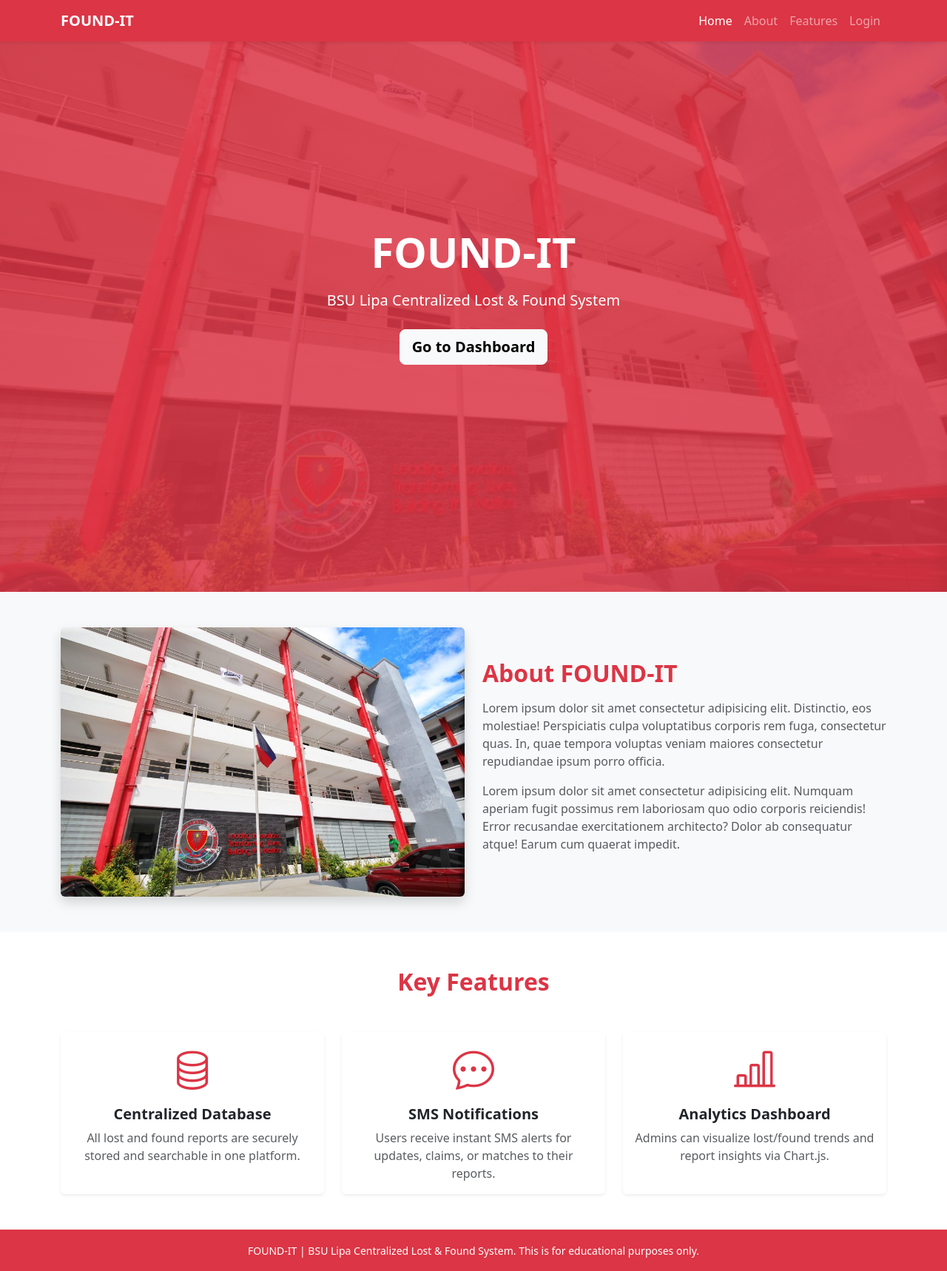
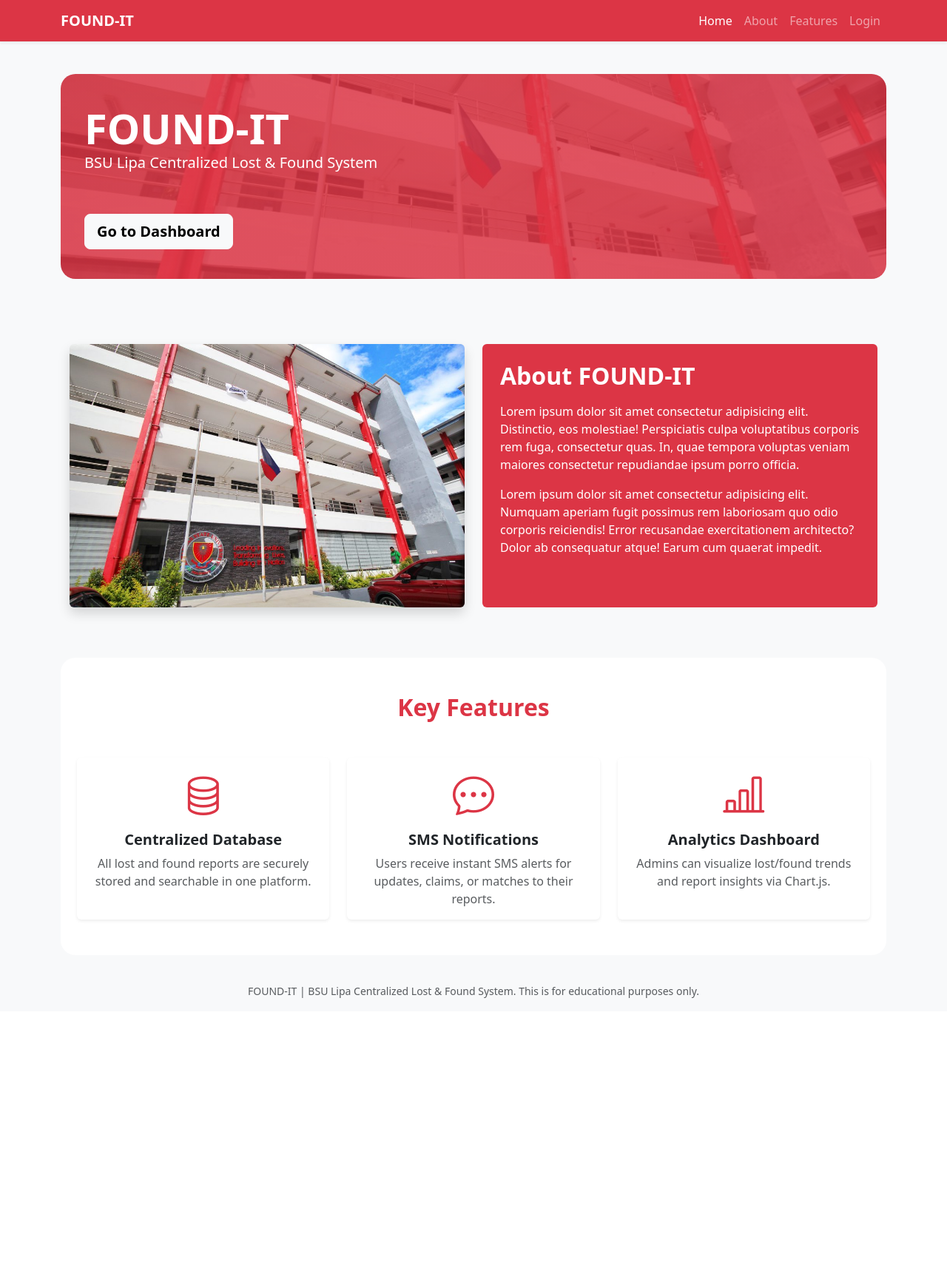
Before and after one commit to JROMEEEE/FOUND-IT-2025, a PHP site: page / in a window 1280 px wide. Shown: the whole page at 74% size. After the commit the page ends 1349 px from the top, so only its background shows below. Run offline with PHP 8.4, Linux system fonts and the light colour scheme.

Commit message:
Dashboard style

```diff
--- a/index.php
+++ b/index.php
@@ -27,37 +27,48 @@
     </div>
   </nav>
 
+  <div class="container mt-5">
+
   <!-- HERO -->
-  <section id="home" class="d-flex align-items-center text-center text-white" style="height:100vh; background: linear-gradient(rgba(220,53,69,0.85), rgba(220,53,69,0.85)), url('assets/bsulipa.jpg') center/cover no-repeat;">
+<section id="home" class=" hero-box  text-left text-white" style=  "background: linear-gradient(rgba(220,53,69,0.85), rgba(220,53,69,0.85)), url('assets/bsulipa.jpg') center/cover no-repeat;">
     <div class="container">
-      <h1 class="display-4 fw-bold mb-3">FOUND-IT</h1>
+      <h1 class="display-4 fw-bold mb-2">FOUND-IT</h1>
       <p class="lead mb-4">BSU Lipa Centralized Lost & Found System</p>
-      <a href="accounts/login.php" class="btn btn-light btn-lg fw-semibold">Go to Dashboard</a>
+      <a href="accounts/login.php" class="btn btn-light btn-lg fw-semibold" style="margin-top: 30px;">Go to Dashboard</a>
     </div>
 </section>
 
 <!-- ABOUT -->
 <section id="about" class="py-5">
   <div class="container">
-      <div class="row align-items-center">
+      <div class="row">
+
+        <!-- Image Column -->
         <div class="col-md-6 mb-4 mb-md-0">
           <img src="assets/bsulipa.jpg" class="img-fluid rounded shadow" alt="Lost and Found">
         </div>
+
+        <!-- Text Column (Red Box) -->
         <div class="col-md-6">
-          <h2 class="fw-bold mb-3 text-danger">About FOUND-IT</h2>
-          <p class="text-muted">
+          <div class="about-text p-4 rounded bg-danger h-100">
+            <h2 class="fw-bold mb-3 text-white">About FOUND-IT</h2>
+            <p class="text-white">
               Lorem ipsum dolor sit amet consectetur adipisicing elit. Distinctio, eos molestiae! Perspiciatis culpa voluptatibus corporis rem fuga, consectetur quas. In, quae tempora voluptas veniam maiores consectetur repudiandae ipsum porro officia.
             </p>
-          <p class="text-muted">
+            <p class="text-white">
               Lorem ipsum dolor sit amet consectetur adipisicing elit. Numquam aperiam fugit possimus rem laboriosam quo odio corporis reiciendis! Error recusandae exercitationem architecto? Dolor ab consequatur atque! Earum cum quaerat impedit.
             </p>
+          </div>
+
+
       </div>
     </div>
   </div>
 </section>
 
+
   <!-- FEATURES -->
-  <section id="features" class="py-5 bg-white">
+  <section id="features" class="py-5 bg-white features-box">
     <div class="container text-center">
       <h2 class="fw-bold text-danger mb-5">Key Features</h2>
       <div class="row g-4">
@@ -99,6 +110,7 @@
       </div>
     </div>
   </section>
+  </div>
 
   <!-- Contact Section
   <section id="contact" class="py-5 bg-light">
@@ -126,7 +138,7 @@
   </section> -->
 
   <!-- FOOTER -->
-  <footer class="bg-danger text-white text-center py-3">
+  <footer class=" text-muted text-center py-3">
     <div class="container">
       <small>FOUND-IT | BSU Lipa Centralized Lost & Found System. This is for educational purposes only.</small>
     </div>
--- a/styles.css
+++ b/styles.css
@@ -0,0 +1,40 @@
+/* HERO SMALL BANNER */
+.hero-box {
+  background: linear-gradient(rgba(220,53,69,0.85), rgba(220,53,69,0.85)),
+              url('assets/bsulipa.jpg') center/cover no-repeat;
+  padding: 40px 20px;          /* banner height */
+  border-radius: 20px;         /* rounded corners */
+  max-width: 100%;            /* width of the banner */
+  margin: 40px auto;
+  margin-top: 100px;
+
+}
+
+.hero-box p {
+  margin-top: -10px;   /* move upward */
+
+}
+
+.about-box{
+ border-radius: 20px;
+ background: linear-gradient(rgba(220,53,69,0.85), rgba(220,53,69,0.85)),
+              url('assets/bsulipa.jpg') center/cover no-repeat;
+}
+
+.about-text {
+  color: white; /* text color */
+  padding: 1.5rem;
+  border-radius: 0.5rem;
+}
+
+
+
+
+
+.features-box{
+
+  margin-top: 20px;
+  margin-bottom: 20px;
+  padding: 10px;
+  border-radius: 20px;
+}
```
Lines whose indentation alone changed are shown as unchanged.
